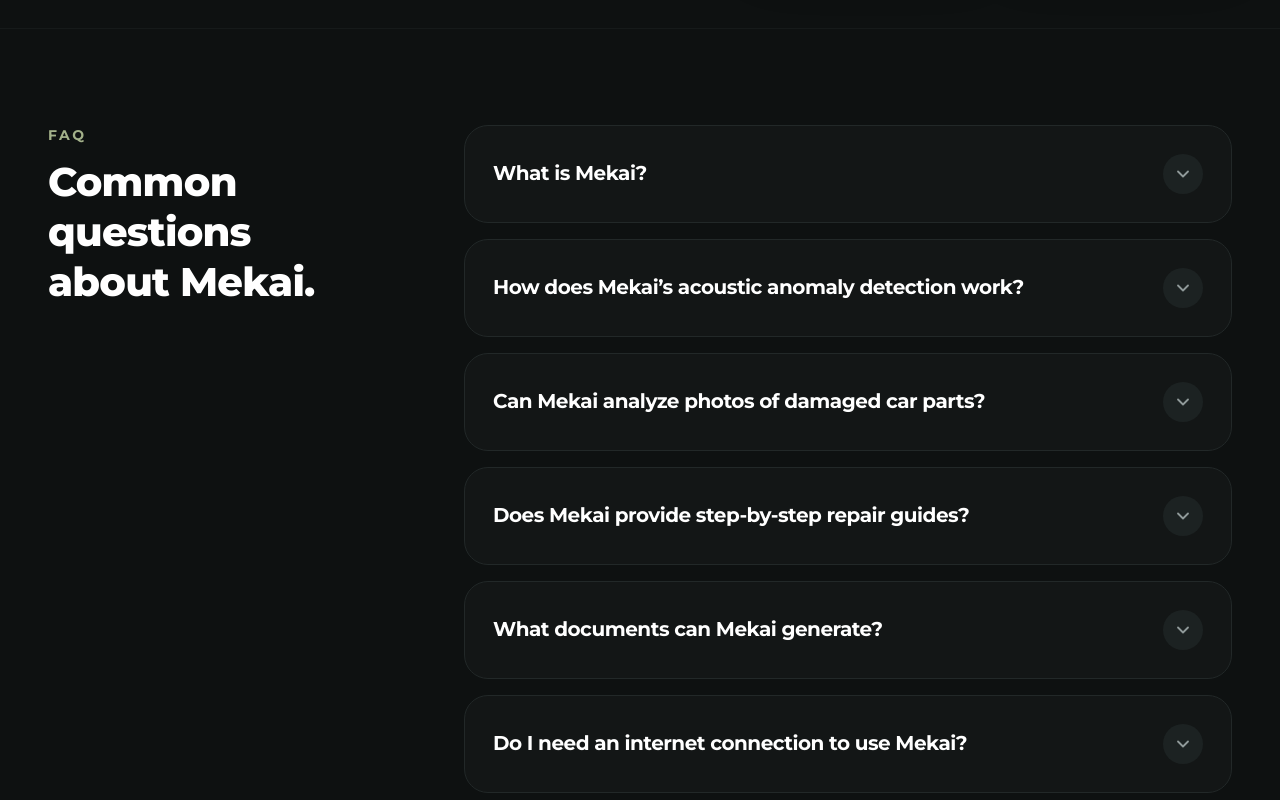
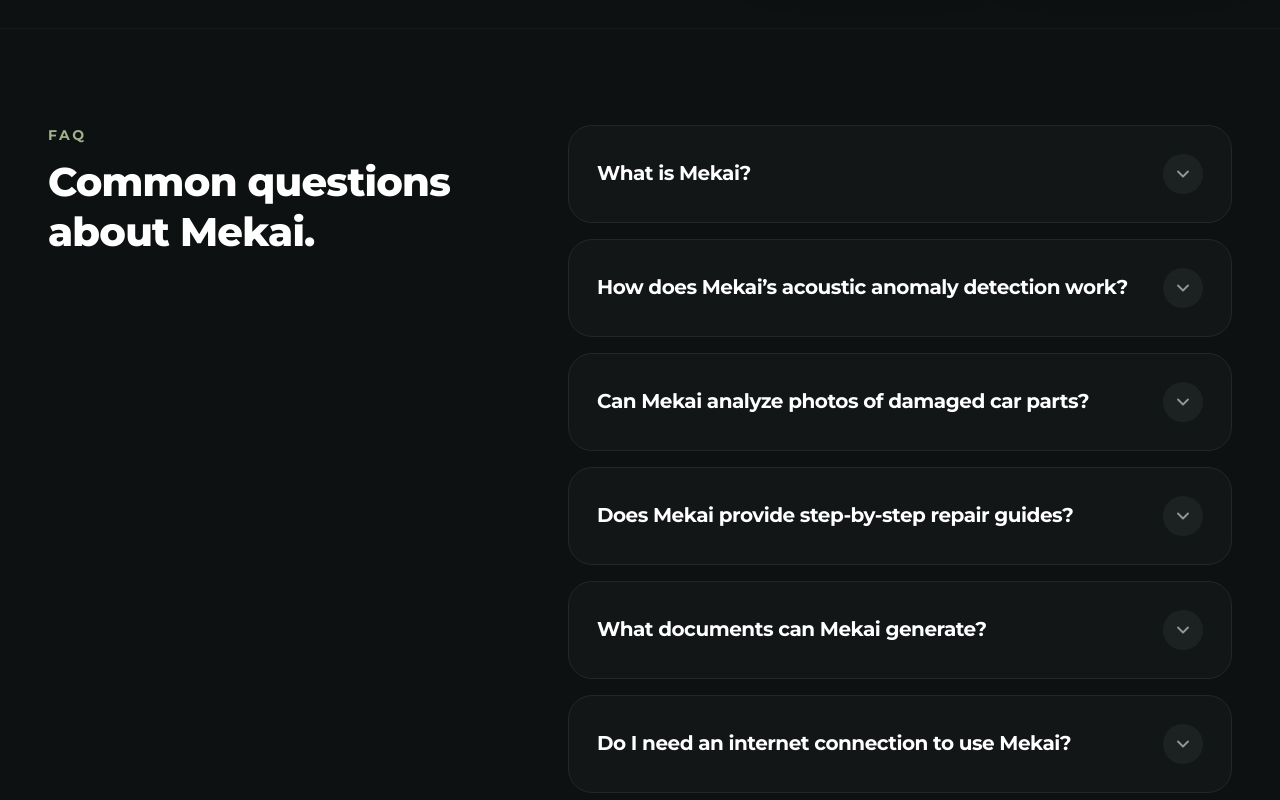
Before and after one commit to theboyega/Mekai, a React (Vite) app: page / in a window 1280 px wide. Shown: the part 3240-4040 px from the top of the page. Built offline with nearby package versions, Linux system fonts and the light colour scheme.

Commit message:
style: adjust FAQ section layout and typography
Increase column width and improve text wrapping for the FAQ header to ensure better responsiveness and visual consistency.

```diff
--- a/src/components/FaqSection.tsx
+++ b/src/components/FaqSection.tsx
@@ -80,21 +80,22 @@
       <div className="w-full max-w-[1920px] mx-auto px-4 sm:px-6 md:px-8 lg:px-10 xl:px-12 2xl:px-16">
         <div className="grid grid-cols-1 lg:grid-cols-12 gap-10 lg:gap-12 xl:gap-16 items-start">
           {/* Left Column: Heading & Tag */}
-          <div className="lg:col-span-5 xl:col-span-4 lg:sticky lg:top-28">
+          <div className="lg:col-span-5 xl:col-span-5 lg:sticky lg:top-28">
             <ScrollReveal animation="fade-up" duration={480} delay={0}>
               <div id="faq-header" className="max-w-xl">
                 <p className="text-xs md:text-sm font-bold tracking-[0.18em] uppercase text-[#A3B18A] mb-3 font-heading">
                   FAQ
                 </p>
-                <h2 className="text-3xl sm:text-4xl lg:text-[40px] font-extrabold text-white tracking-[-0.02em] leading-tight font-heading">
-                  Common questions<br className="hidden sm:inline" /> about Mekai.
+                <h2 className="text-3xl sm:text-4xl lg:text-[38px] xl:text-[40px] font-extrabold text-white tracking-[-0.02em] leading-tight font-heading">
+                  <span className="block sm:whitespace-nowrap">Common questions</span>
+                  <span className="block sm:whitespace-nowrap">about Mekai.</span>
                 </h2>
               </div>
             </ScrollReveal>
           </div>
 
           {/* Right Column: FAQ Cards */}
-          <div className="lg:col-span-7 xl:col-span-8 w-full space-y-3.5 sm:space-y-4">
+          <div className="lg:col-span-7 xl:col-span-7 w-full max-w-3xl lg:max-w-none xl:max-w-[760px] space-y-3.5 sm:space-y-4">
             {FAQ_ITEMS.map((item, index) => {
               const isOpen = Boolean(openItems[item.id]);
 
```
